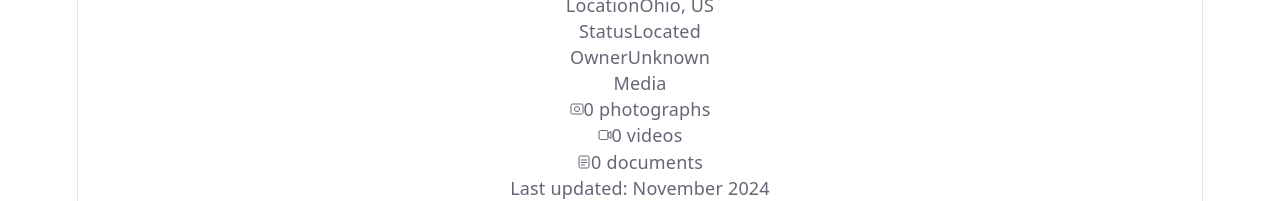
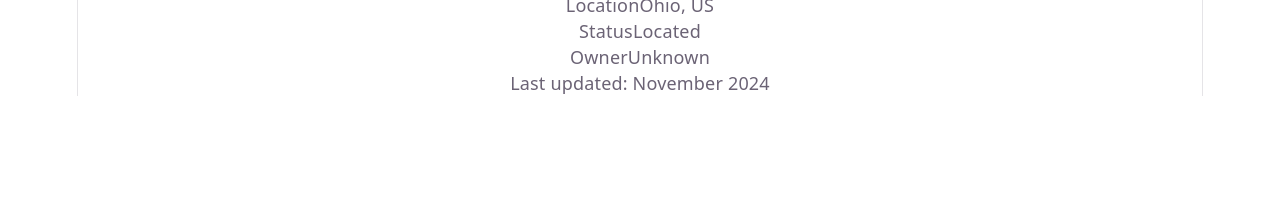
Before and after one commit to Romulus-S/morettisportiva, a React (Vite) app: page /registry/1297-076 in a window 1280 px wide. Shown: the part 1272-1473 px from the top of the page. After the commit the page ends 1368 px from the top, so only its background shows below. Built offline with nearby package versions, Linux system fonts and the light colour scheme; no server answers; the HTML template or start-up script is replaced by a standard one.

Commit message:
Remove media box from car record sidebar

```diff
--- a/src/pages/CarRecord.jsx
+++ b/src/pages/CarRecord.jsx
@@ -148,24 +148,7 @@ export default function CarRecord() {
             ))}
           </div>
 
-          {/* Media */}
-          <div className="sidebar-block">
-            <div className="sidebar-block-title">Media</div>
-            <div className="media-row">
-              <PhotoIcon />
-              <span>{car.imageUrls.length} photograph{car.imageUrls.length !== 1 ? 's' : ''}</span>
-            </div>
-            <div className="media-row">
-              <VideoIcon />
-              <span>{car.videoUrls.length} video{car.videoUrls.length !== 1 ? 's' : ''}</span>
-            </div>
-            <div className="media-row">
-              <DocIcon />
-              <span>0 documents</span>
-            </div>
-          </div>
-
-          {/* Updated */}
+{/* Updated */}
           <div className="sidebar-block">
             <div className="updated-note">
               Last updated: {car.last_updated || 'unknown'}
```
